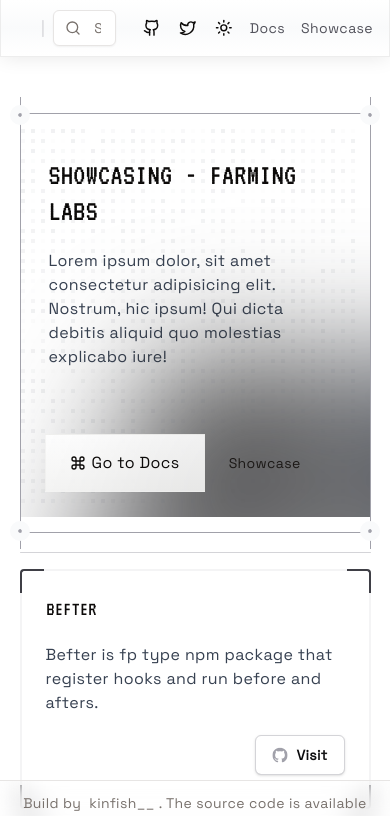
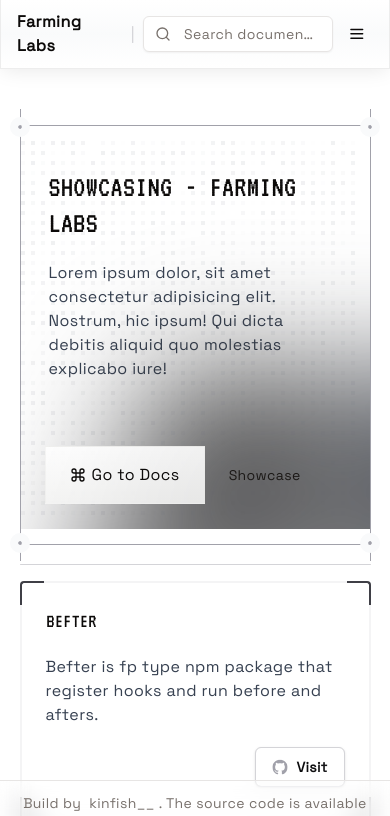
Before and after one commit to farming-labs/web, a Next.js app: page /showcase in a window 390 px wide. Shown: the top 816 px of the page. Built offline with nearby package versions, Linux system fonts and the light colour scheme.

Commit message:
nav on mobile

```diff
--- a/app/_components/bordered-hero.tsx
+++ b/app/_components/bordered-hero.tsx
@@ -74,7 +74,7 @@
             />
           </div>
           <div className="flex relative z-20 justify-center items-center gap-2">
-            <Link href="/docs">
+            <Link href="/docs/intoduction">
               <StarBorder>
                 <CommandIcon className="w-4 h-4 mr-1.5" />
                 Go to Docs
--- a/app/showcase/page.tsx
+++ b/app/showcase/page.tsx
@@ -4,7 +4,7 @@
 
 export default function ShowCase() {
   return (
-    <div className="flex flex-col gap-1">
+    <div className="flex mb-10 flex-col gap-1">
       <ShoowcaseHeroSection />
       <Separator className="max-w-[68.3rem] -mt-[1.2px] mx-auto" />
       <Packages />
--- a/components/header.tsx
+++ b/components/header.tsx
@@ -1,46 +1,203 @@
-import { Menu } from "lucide-react";
+// "use client";
+// import { Menu } from "lucide-react";
+// import Link from "next/link";
+// import Image from "next/image";
+// import { ArrowUpRight } from "lucide-react";
+// import { PartyPopper } from "lucide-react";
+// import Search from "./search";
+// import { buttonVariants } from "./ui/button";
+// import { GithubIcon, TwitterIcon, CommandIcon } from "lucide-react";
+// import { ModeToggle } from "@/components/theme-toggle";
+// import { useState } from "react";
+// import { cn } from "@/lib/utils";
+// export function Header() {
+//   const [isMenuOpen, setIsMenuOpen] = useState(false);
+//   return (
+//     <>
+//       <div className="sticky top-0 left-0 right-0 z-50 bg-white dark:bg-black/5">
+//         <div className="flex items-center justify-center w-full flex-col">
+//           <div
+//             className={`
+//                         flex items-center justify-between
+//                         bg-gradient-to-b from-white/90 via-gray-50/90 to-white/90
+//                         dark:from-zinc-900/20 dark:via-zinc-800/50 dark:to-zinc-900/90
+//                         shadow-[0_2px_20px_-2px_rgba(0,0,0,0.1)]
+//                         backdrop-blur-md
+//                         border-x border-b
+//                         border-[rgba(230,230,230,0.7)] dark:border-[rgba(70,70,70,0.4)]
+//                         w-full sm:min-w-[800px] sm:max-w-5xl
+//                         rounded-b-none
+//                         px-4 py-2.5
+//                         relative
+//                         transition-all duration-300 ease-in-out
+//                     `}
+//           >
+//             <div className="relative z-10 flex items-center justify-between w-full gap-2">
+//               {/* Logo Section with Navigation Links */}
+//               <div className="flex items-center gap-6">
+//                 <Link href="/" className="flex items-center gap-2">
+//                   <span className="hidden sm:block font-semibold">
+//                     Farming Labs
+//                   </span>
+//                 </Link>
+//                 <span className="text-zinc-300 dark:text-zinc-700">|</span>
+//                 {/* Desktop Navigation Links */}
+//                 <div className="hidden sm:flex items-center gap-4">
+//                   <Link
+//                     href="/docs"
+//                     className="text-sm text-zinc-600 hover:text-zinc-900 dark:text-zinc-400 dark:hover:text-zinc-100 transition-colors"
+//                   >
+//                     Docs
+//                   </Link>
+//                   <Link
+//                     href="/showcase"
+//                     className="text-sm text-zinc-600 hover:text-zinc-900 dark:text-zinc-400 dark:hover:text-zinc-100 transition-colors"
+//                   >
+//                     Showcases
+//                   </Link>
+//                 </div>
+//               </div>
+
+//               <div className="flex items-center gap-2">
+//                 <div className="hidden sm:flex items-center gap-3">
+//                   <span className="text-zinc-300 dark:text-zinc-700">|</span>
+//                 </div>
+//                 <Search />
+//                 <button
+//                   onClick={() => setIsMenuOpen(!isMenuOpen)}
+//                   className={buttonVariants({
+//                     variant: "ghost",
+//                     size: "icon",
+//                   })}
+//                 >
+//                   <Menu className="h-[1.1rem] w-[1.1rem]" />
+//                 </button>
+//                 <div className="hidden sm:flex ml-2.5 sm:ml-0">
+//                   <Link
+//                     href="https://github.com/nisabmohd/NexDocs"
+//                     className={buttonVariants({
+//                       variant: "ghost",
+//                       size: "icon",
+//                     })}
+//                   >
+//                     <GithubIcon className="h-[1.1rem] w-[1.1rem]" />
+//                   </Link>
+//                   <Link
+//                     href="#"
+//                     className={buttonVariants({
+//                       variant: "ghost",
+//                       size: "icon",
+//                     })}
+//                   >
+//                     <TwitterIcon className="h-[1.1rem] w-[1.1rem]" />
+//                   </Link>
+//                   <ModeToggle />
+//                 </div>
+//               </div>
+
+//               <div className="flex relative sm:hidden items-center gap-4">
+//                 <div
+//                   className={cn(
+//                     "fixed inset-0 z-[99] bg-white dark:bg-zinc-950 transition-transform duration-300 ease-in-out transform md:hidden",
+//                     isMenuOpen ? "translate-x-0" : "translate-x-full",
+//                   )}
+//                 >
+//                   <div className="flex flex-col h-full p-4">
+//                     <div className="flex justify-between items-center mb-8">
+//                       <Link
+//                         href="/"
+//                         className="flex items-center gap-2"
+//                         onClick={() => setIsMenuOpen(false)}
+//                       >
+//                         <span className="font-semibold">Farming Labs</span>
+//                       </Link>
+//                       <button
+//                         onClick={() => setIsMenuOpen(false)}
+//                         className={buttonVariants({
+//                           variant: "ghost",
+//                           size: "icon",
+//                         })}
+//                       >
+//                         <Menu className="h-[1.1rem] w-[1.1rem]" />
+//                       </button>
+//                     </div>
+//                     <nav className="flex flex-col gap-4">
+//                       <Link
+//                         href="/docs/introduction"
+//                         className="text-lg text-zinc-600 hover:text-zinc-900 dark:text-zinc-400 dark:hover:text-zinc-100 transition-colors"
+//                         onClick={() => setIsMenuOpen(false)}
+//                       >
+//                         Docs
+//                       </Link>
+//                       <Link
+//                         href="/showcase"
+//                         className="text-lg text-zinc-600 hover:text-zinc-900 dark:text-zinc-400 dark:hover:text-zinc-100 transition-colors"
+//                         onClick={() => setIsMenuOpen(false)}
+//                       >
+//                         Showcases
+//                       </Link>
+//                     </nav>
+//                     <div className="mt-auto flex items-center gap-4">
+//                       <Link
+//                         href="https://github.com/nisabmohd/NexDocs"
+//                         className={buttonVariants({
+//                           variant: "ghost",
+//                           size: "icon",
+//                         })}
+//                       >
+//                         <GithubIcon className="h-[1.1rem] w-[1.1rem]" />
+//                       </Link>
+//                       <Link
+//                         href="#"
+//                         className={buttonVariants({
+//                           variant: "ghost",
+//                           size: "icon",
+//                         })}
+//                       >
+//                         <TwitterIcon className="h-[1.1rem] w-[1.1rem]" />
+//                       </Link>
+//                       <ModeToggle />
+//                     </div>
+//                   </div>
+//                 </div>
+//               </div>
+//             </div>
+//           </div>
+//         </div>
+//       </div>
+//     </>
+//   );
+// }
+
+"use client";
+
+import { Menu, GithubIcon, TwitterIcon } from "lucide-react";
 import Link from "next/link";
-import Image from "next/image";
-import { ArrowUpRight } from "lucide-react";
-import { PartyPopper } from "lucide-react";
+import { useState } from "react";
+import { buttonVariants } from "./ui/button";
+import { ModeToggle } from "@/components/theme-toggle";
+import { cn } from "@/lib/utils";
 import Search from "./search";
-import { buttonVariants } from "./ui/button";
-import { GithubIcon, TwitterIcon, CommandIcon } from "lucide-react";
-import { ModeToggle } from "@/components/theme-toggle";
 export function Header() {
+  const [isMenuOpen, setIsMenuOpen] = useState(false);
+
   return (
-    <>
-      <div className="sticky top-0 left-0 right-0 z-50 bg-white dark:bg-black/5">
-        <div className="flex items-center justify-center w-full flex-col">
-          <div
-            className={`
-                        flex items-center justify-between
-                        bg-gradient-to-b from-white/90 via-gray-50/90 to-white/90
-                        dark:from-zinc-900/20 dark:via-zinc-800/50 dark:to-zinc-900/90
-                        shadow-[0_2px_20px_-2px_rgba(0,0,0,0.1)]
-                        backdrop-blur-md
-                        border-x border-b
-                        border-[rgba(230,230,230,0.7)] dark:border-[rgba(70,70,70,0.4)]
-                        w-full sm:min-w-[800px] sm:max-w-5xl
-                        rounded-b-none
-                        px-4 py-2.5
-                        relative
-                        transition-all duration-300 ease-in-out
-                    `}
-          >
+    <header className="sticky top-0 left-0 right-0 z-50 bg-white dark:bg-black/5">
+      <div className="flex items-center justify-center w-full">
+        <div className="flex items-center justify-between w-full sm:min-w-[800px] sm:max-w-5xl px-4 py-2.5 bg-gradient-to-b from-white/90 via-gray-50/90 to-white/90 dark:from-zinc-900/20 dark:via-zinc-800/50 dark:to-zinc-900/90 shadow-[0_2px_20px_-2px_rgba(0,0,0,0.1)] backdrop-blur-md border-x border-b border-[rgba(230,230,230,0.7)] dark:border-[rgba(70,70,70,0.4)] rounded-b-none relative transition-all duration-300 ease-in-out">
           <div className="relative z-10 flex items-center justify-between w-full gap-2">
-              {/* Logo Section with Navigation Links */}
-              <div className="flex items-center gap-6">
+            {/* Logo Section */}
+            <div className="flex items-center gap-3">
               <Link href="/" className="flex items-center gap-2">
-                  <span className="hidden sm:block font-semibold">
-                    Farming Labs
-                  </span>
+                <span className="font-semibold">Farming Labs</span>
               </Link>
-                <span className="text-zinc-300 dark:text-zinc-700">|</span>
-                {/* Desktop Navigation Links */}
-                <div className="hidden sm:flex items-center gap-4">
+              <span className="ml-2 text-zinc-300 dark:text-zinc-700">|</span>
+            </div>{" "}
+            {/* Desktop Navigation */}
+            <nav className="hidden md:flex items-center gap-6">
+              <Search />
               <Link
-                    href="/docs"
+                href="/docs/introduction"
                 className="text-sm text-zinc-600 hover:text-zinc-900 dark:text-zinc-400 dark:hover:text-zinc-100 transition-colors"
               >
                 Docs
@@ -51,15 +208,88 @@
               >
                 Showcases
               </Link>
+              <div className="flex items-center gap-3">
+                <Link
+                  href="https://github.com/nisabmohd/NexDocs"
+                  className={buttonVariants({
+                    variant: "ghost",
+                    size: "icon",
+                  })}
+                >
+                  <GithubIcon className="h-[1.1rem] w-[1.1rem]" />
+                </Link>
+                <Link
+                  href="#"
+                  className={buttonVariants({
+                    variant: "ghost",
+                    size: "icon",
+                  })}
+                >
+                  <TwitterIcon className="h-[1.1rem] w-[1.1rem]" />
+                </Link>
+                <ModeToggle />
+              </div>
+            </nav>
+            {/* Mobile Navigation */}
+            <div className="flex md:hidden items-center gap-2">
+              <Search className="h-[1.1rem] w-[1.1rem]" />
+              <button
+                onClick={() => setIsMenuOpen(!isMenuOpen)}
+                className={buttonVariants({
+                  variant: "ghost",
+                  size: "icon",
+                })}
+              >
+                <Menu className="h-[1.1rem] w-[1.1rem]" />
+              </button>
+            </div>
+          </div>
         </div>
       </div>
 
-              <div className="flex items-center gap-2">
-                <div className="hidden sm:flex items-center gap-3">
-                  <span className="text-zinc-300 dark:text-zinc-700">|</span>
+      {/* Mobile Menu */}
+      <div
+        className={cn(
+          "fixed inset-0 z-50 bg-white dark:bg-zinc-950 transition-transform duration-300 ease-in-out transform md:hidden",
+          isMenuOpen ? "translate-x-0" : "translate-x-full",
+        )}
+      >
+        <div className="flex flex-col h-full p-4">
+          <div className="flex justify-between items-center mb-8">
+            <Link
+              href="/"
+              className="flex items-center gap-2"
+              onClick={() => setIsMenuOpen(false)}
+            >
+              <span className="font-semibold">Farming Labs</span>
+            </Link>
+            <button
+              onClick={() => setIsMenuOpen(false)}
+              className={buttonVariants({
+                variant: "ghost",
+                size: "icon",
+              })}
+            >
+              <Menu className="h-[1.1rem] w-[1.1rem]" />
+            </button>
           </div>
-                <Search />
-                <div className="flex ml-2.5 sm:ml-0">
+          <nav className="flex flex-col gap-4">
+            <Link
+              href="/docs/introduction"
+              className="text-lg text-zinc-600 hover:text-zinc-900 dark:text-zinc-400 dark:hover:text-zinc-100 transition-colors"
+              onClick={() => setIsMenuOpen(false)}
+            >
+              Docs
+            </Link>
+            <Link
+              href="/showcase"
+              className="text-lg text-zinc-600 hover:text-zinc-900 dark:text-zinc-400 dark:hover:text-zinc-100 transition-colors"
+              onClick={() => setIsMenuOpen(false)}
+            >
+              Showcases
+            </Link>
+          </nav>
+          <div className="mt-auto flex items-center gap-4">
             <Link
               href="https://github.com/nisabmohd/NexDocs"
               className={buttonVariants({
@@ -81,24 +311,7 @@
             <ModeToggle />
           </div>
         </div>
-              <div className="flex sm:hidden items-center gap-4">
-                <Link
-                  href="/docs"
-                  className="text-sm text-zinc-600 hover:text-zinc-900 dark:text-zinc-400 dark:hover:text-zinc-100 transition-colors"
-                >
-                  Docs
-                </Link>
-                <Link
-                  href="/showcase"
-                  className="text-sm text-zinc-600 hover:text-zinc-900 dark:text-zinc-400 dark:hover:text-zinc-100 transition-colors"
-                >
-                  Showcase
-                </Link>
       </div>
-            </div>
-          </div>
-        </div>
-      </div>
-    </>
+    </header>
   );
 }
```
Lines whose indentation alone changed are shown as unchanged.
